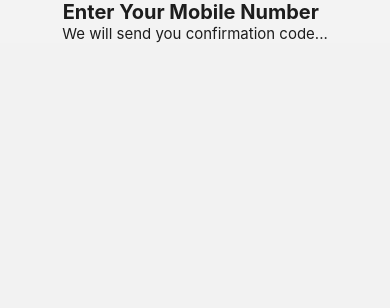
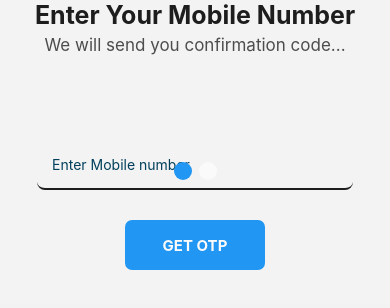
Before and after one commit to b202001162/Student_Application_Project, a React Native app in the folder Frontend/: screen /LoginPage in a window 390 px wide. Shown: the top 308 px of the page. Built offline with nearby package versions, Linux system fonts and the light colour scheme.

Commit message:
Login Page completed

```diff
--- a/Frontend/App.tsx
+++ b/Frontend/App.tsx
@@ -1,5 +1,6 @@
-import React from 'react';
-import { NavigationContainer } from '@react-navigation/native';
+import React, {useEffect, useState} from 'react';
+import {StatusBar, Appearance} from 'react-native';
+import {NavigationContainer} from '@react-navigation/native';
 // Screens
 import Dashboard from './Screens/Dashboard';
 import LoginPage from './Screens/LoginPage';
@@ -14,7 +15,7 @@ import LoginPage from './Screens/LoginPage';
 // import FileInput from './components/FileInput';
 // import OTPVerification from './components/OTPVerification';
 // For stack navigation
-import { createNativeStackNavigator } from '@react-navigation/native-stack';
+import {createNativeStackNavigator} from '@react-navigation/native-stack';
 // import Component from './components/Component';
 
 // For parameter types in stack navigation
@@ -26,16 +27,35 @@ export type RootStackParamList = {
 // Create stack navigator
 const Stack = createNativeStackNavigator<RootStackParamList>();
 
-
 const App = () => {
+  const [theme, setTheme] = useState(Appearance.getColorScheme());
+  useEffect(() => {
+    const colorTheme = Appearance.getColorScheme();
+    console.log(colorTheme);
+    if (theme === 'light') {
+      setTheme('light');
+    } else {
+      setTheme('dark');
+    }
+  });
   return (
+    <>
+    <StatusBar animated={true} backgroundColor={theme === 'light' ? "#F3f3f3" : "#0c1319"}/>
     <NavigationContainer>
       <Stack.Navigator initialRouteName="LoginPage">
-        <Stack.Screen name="Dashboard" component={Dashboard} options={{headerShown: false,}}/>
-        <Stack.Screen name="LoginPage" component={LoginPage} options={{headerShown: false,}}/>
+        <Stack.Screen
+          name="Dashboard"
+          component={Dashboard}
+          options={{headerShown: false}}
+        />
+        <Stack.Screen
+          name="LoginPage"
+          component={LoginPage}
+          options={{headerShown: false}}
+        />
       </Stack.Navigator>
     </NavigationContainer>
-    // <FileInput/>
+    </>
   );
 };
 
--- a/Frontend/Screens/LoginPage.tsx
+++ b/Frontend/Screens/LoginPage.tsx
@@ -9,7 +9,6 @@ import {
   ActivityIndicator,
   FlatList,
   Appearance,
-  Image,
 } from 'react-native';
 
 import {NativeStackScreenProps} from '@react-navigation/native-stack';
@@ -51,27 +50,105 @@ const LoginPage = (navigation: {LoginPageProps}) => {
                 ? mainStyle.loginMainContainer
                 : mainStyle.dLoginMainContainer
             }>
-            <View>
+            <View style={{alignItems: 'center'}}>
               <Text
                 style={
                   theme === 'light'
-                    ? {color: '#1d1d1d', fontSize: 20, fontWeight: 'bold'}
-                    : {color: '#eeeeee', fontSize: 20, fontWeight: 'bold'}
+                    ? {
+                        color: '#1d1d1d',
+                        fontSize: 25,
+                        fontWeight: 'bold',
+                        marginBottom: 5,
+                      }
+                    : {
+                        color: '#eeeeee',
+                        fontSize: 25,
+                        fontWeight: 'bold',
+                        marginBottom: 5,
+                      }
                 }>
-                {' '}
-                Enter Your Mobile Number{' '}
+                Enter Your Mobile Number
               </Text>
               <Text
                 style={
                   theme === 'light'
-                    ? {color: '#1d1d1d', fontSize: 15}
-                    : {color: '#eeeeee', fontSize: 15}
+                    ? {color: '#4d4d4d', fontSize: 17, marginBottom: 150}
+                    : {color: '#bbb', fontSize: 17, marginBottom: 150}
                 }>
-                {' '}
-                We will send you confirmation code...{' '}
+                We will send you confirmation code...
               </Text>
             </View>
-            <View> </View>
+            <View style={mainStyle.loginInputButtonContainer}>
+              <View
+                style={
+                  theme === 'light'
+                    ? mainStyle.logintextInput
+                    : mainStyle.dLoginTextInput
+                }>
+                <TextInput
+                  style={
+                    theme == 'light'
+                      ? mainStyle.loginInputText
+                      : mainStyle.dLoginInputText
+                  }
+                  placeholder="Enter Mobile number"
+                  placeholderTextColor={theme === 'light' ? '#003f5c' : '#ccc'}
+                  onChangeText={text => setState({email: text})}
+                />
+              </View>
+              <TouchableOpacity
+                style={
+                  theme === 'light'
+                    ? mainStyle.loginButton
+                    : mainStyle.dLoginButton
+                }>
+                <Text
+                  style={
+                    theme === 'light'
+                      ? mainStyle.loginButtonText
+                      : mainStyle.dLoginButtonText
+                  }>
+                  GET OTP
+                </Text>
+              </TouchableOpacity>
+            </View>
+          </View>
+          <View
+            style={{position: 'absolute', bottom: 125, flexDirection: 'row'}}>
+            <View
+              style={
+                theme === 'light'
+                  ? {
+                      height: 18,
+                      width: 18,
+                      backgroundColor: '#2196f3',
+                      borderRadius: 50,
+                      marginRight: 7,
+                    }
+                  : {
+                      height: 18,
+                      width: 18,
+                      backgroundColor: '#98BAFC',
+                      borderRadius: 50,
+                      marginRight: 7,
+                    }
+              }></View>
+            <View
+              style={
+                theme === 'light'
+                  ? {
+                      height: 18,
+                      width: 18,
+                      backgroundColor: '#FAFAFA',
+                      borderRadius: 50,
+                    }
+                  : {
+                      height: 18,
+                      width: 18,
+                      backgroundColor: '#23303C',
+                      borderRadius: 50,
+                    }
+              }></View>
           </View>
         </View>
       </View>
@@ -79,15 +156,4 @@ const LoginPage = (navigation: {LoginPageProps}) => {
   );
 };
 
-const styles = StyleSheet.create({
-  loginContainer: {
-    backgroundColor: 'white',
-    width: '100%',
-    height: 300,
-    alignItems: 'center',
-    justifyContent: 'center',
-    position: 'absolute',
-  },
-});
-
 export default LoginPage;
--- a/Frontend/StyleSheet/StyleSheet.tsx
+++ b/Frontend/StyleSheet/StyleSheet.tsx
@@ -1,6 +1,5 @@
 import React, {useEffect, useState} from 'react';
 import {StyleSheet} from 'react-native';
-
 
 export const mainStyle = StyleSheet.create({
   container: {
@@ -133,8 +132,9 @@ export const mainStyle = StyleSheet.create({
 
   academicsButtons: {
     backgroundColor: '#FAFAFA',
-        width: '45%',
-        padding: 10,
+    width: '47%',
+    padding: 12,
+    paddingHorizontal: 15,
     borderRadius: 10,
     marginTop: 10,
     flexDirection: 'row',
@@ -164,19 +164,94 @@ export const mainStyle = StyleSheet.create({
     textAlign: 'center',
   },
 
-
-    loginMainContainer : {
+  loginMainContainer: {
     width: '100%',
-      height : '100%',
+    height: '100%',
     justifyContent: 'center',
     alignItems: 'center',
   },
-    dLoginMainContainer : {
+  dLoginMainContainer: {
     width: '100%',
-      height : '100%',
+    height: '100%',
     justifyContent: 'center',
     alignItems: 'center',
-    }
+  },
 
+  loginInputButtonContainer: {
+    mariginTop: 100,
+    width: '100%',
+    height: 100,
+    justifyContent : 'center',
+    alignItems : 'center',
+  },
 
+  logintextInput : {
+    width: '90%',
+    borderRadius: 8,
+    height: 50,
+    marginBottom: 10,
+    justifyContent: 'center',
+    padding: 15,
+    borderWidth: 0,
+    borderBottomWidth: 2,
+    borderColor : '#1d1d1d',
+  },
+  dLoginTextInput : {
+    width: '90%',
+    borderRadius: 8,
+    height: 50,
+    marginBottom: 10,
+    justifyContent: 'center',
+    padding: 15,
+    borderWidth: 0,
+    borderBottomWidth: 2,
+    borderColor : '#777',
+  },
+
+  loginInputText : {
+    height : 50,
+    color : '#3d33d',
+  },
+  dLoginInputText : {
+    height : 50,
+    color : '#bbb'
+  },
+
+  loginButton : {
+    backgroundColor: '#2196f3',
+    borderRadius: 7,
+    height: 50,
+    alignItems: 'center',
+    justifyContent: 'center',
+    // padding: 20,
+    width : '40%',
+    paddingBottom: 10,
+    paddingTop: 10,
+    marginTop: 20,
+    marginBottom : 100,
+  },
+  dLoginButton : {
+    backgroundColor: '#98BAFC',
+    borderRadius: 50,
+    height: 50,
+    alignItems: 'center',
+    justifyContent: 'center',
+    // padding: 20,
+    width : '40%',
+    paddingBottom: 10,
+    paddingTop: 10,
+    marginTop: 20,
+    marginBottom : 100,
+  },
+
+  loginButtonText : {
+    color: '#FAFAFA',
+    fontSize: 15,
+    fontWeight: 'bold',
+  },
+  dLoginButtonText : {
+    color: '#23303C',
+    fontSize: 15,
+    fontWeight: 'bold',
+  },
 });
```
Lines whose indentation alone changed are shown as unchanged.
